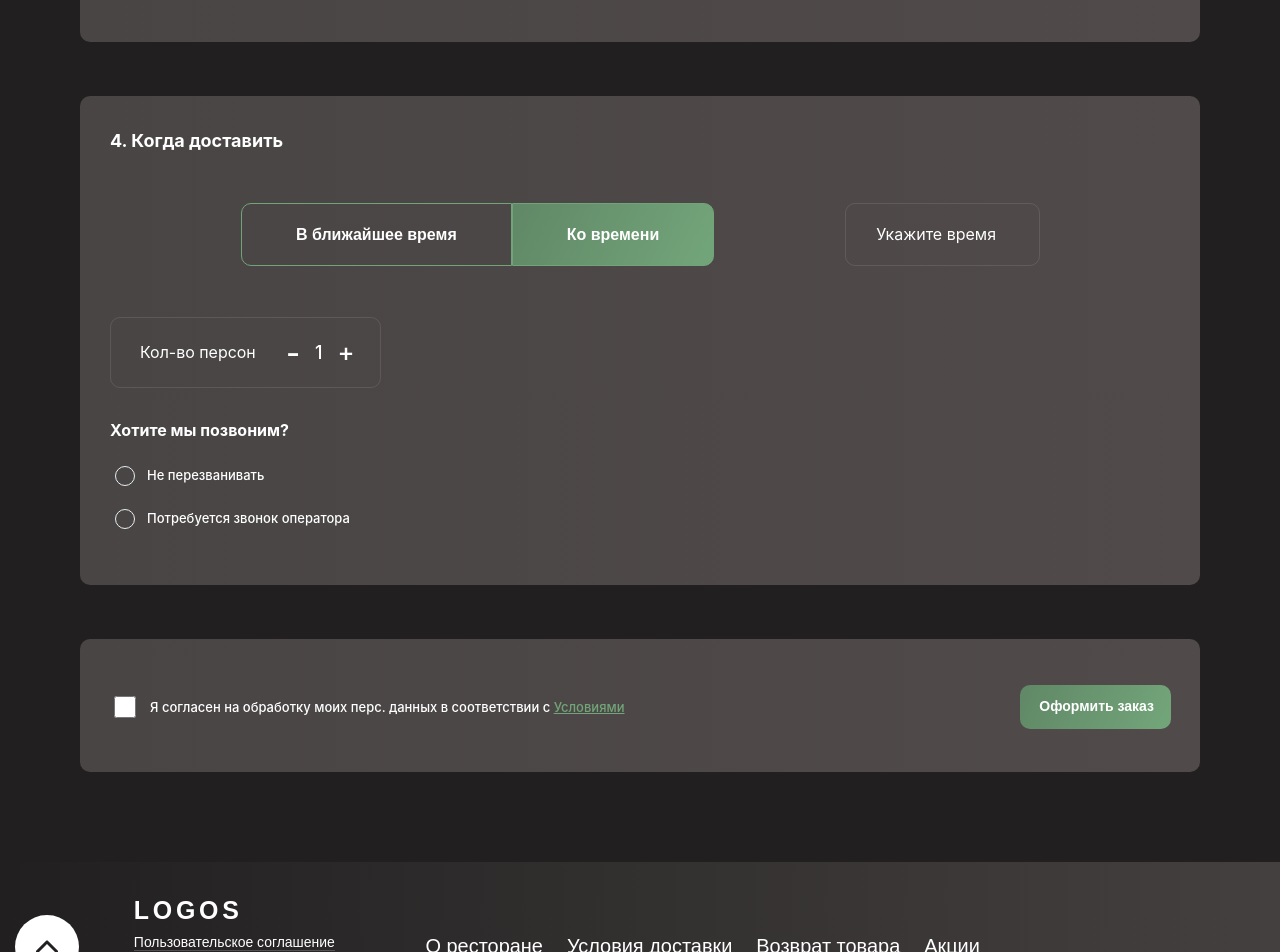
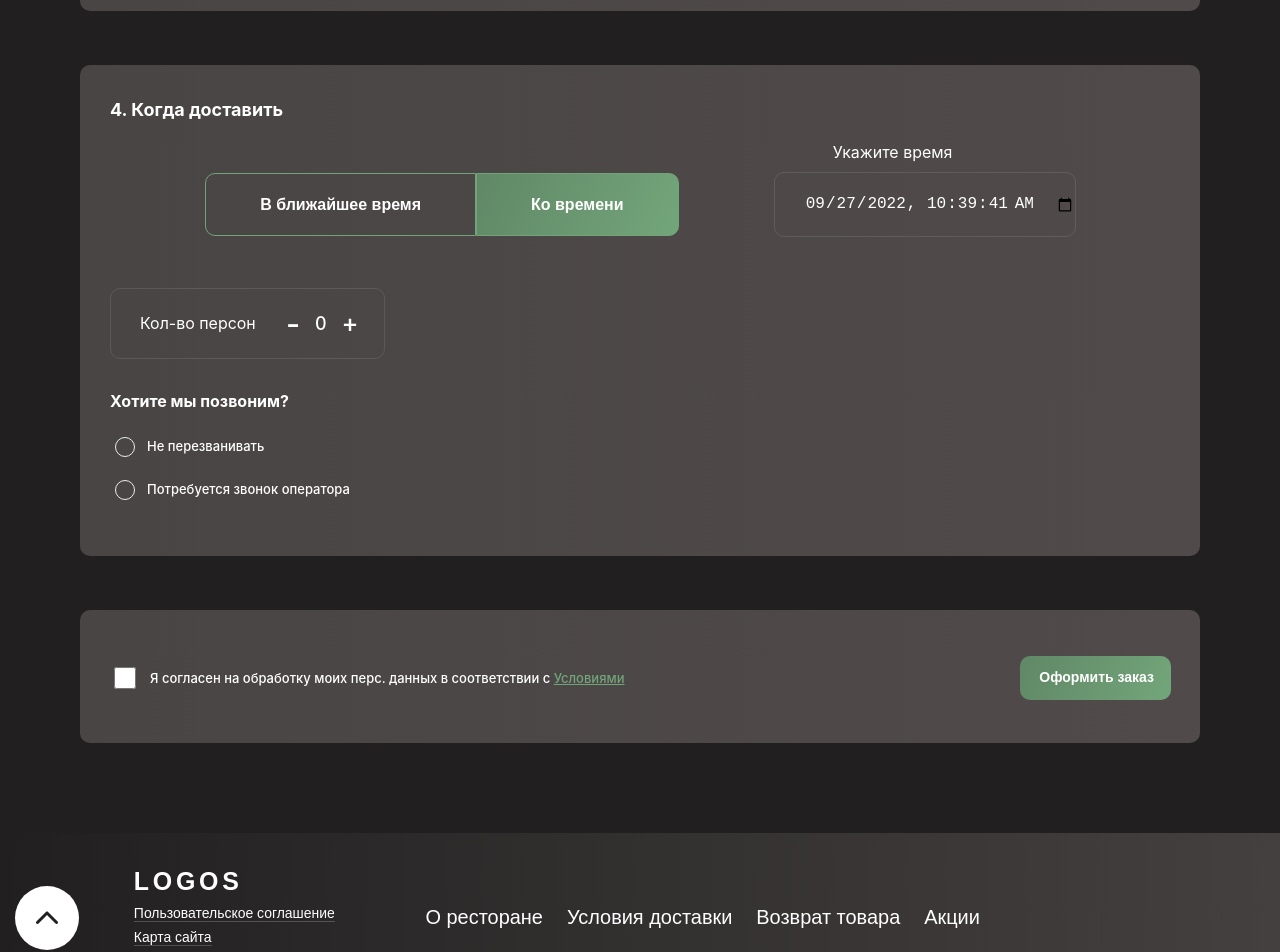
Before and after one commit to yrysNM/Food_Park, a React (Create React App) app: page /orderProcessing in a window 1280 px wide. Shown: the part 1635-2587 px from the top of the page. Built offline with nearby package versions, Linux system fonts and the light colour scheme.

Commit message:
added input type datetime

```diff
--- a/src/components/app-basket/basket-data/Basket-Order-Finish.js
+++ b/src/components/app-basket/basket-data/Basket-Order-Finish.js
@@ -1,4 +1,5 @@
 import React from "react";
+import { Link } from "react-router-dom";
 
 const BasketOrderFinish = () => {
   return (
@@ -14,7 +15,11 @@ const BasketOrderFinish = () => {
       </div>
 
       <div className="order__btn">
-        <button className="order__btn-do">Оформить заказ</button>
+        <Link to="/orderProcessing">
+          <button className="order__btn-do">
+            Оформить заказ
+          </button>
+        </Link>
       </div>
     </>
   );
--- a/src/components/app-footer/App-Footer.js
+++ b/src/components/app-footer/App-Footer.js
@@ -1,6 +1,5 @@
 import "./App-Footer.scss";
 import Arrow from "../../resurce/img/icons/arrow.svg";
-
 import React, { useEffect } from "react";
 import { Link } from "react-router-dom";
 
@@ -55,9 +54,11 @@ const AppFooter = () => {
               <a href="/" className="footer__link-nav">
                 Возврат товара
               </a>
-              <a href="/" className="footer__link-nav">
-                Акции
-              </a>
+              <Link to={"/promotion"}>
+                <span className="footer__link-nav">
+                  Акции
+                </span>
+              </Link>
             </div>
           </div>
         </div>
--- a/src/components/app-orderProcessing/AppOrderProcessing.js
+++ b/src/components/app-orderProcessing/AppOrderProcessing.js
@@ -1,5 +1,4 @@
 import { useState } from "react";
-import AppFooter from "../app-footer/App-Footer";
 import clock1 from "../../resources/icons/clock.svg";
 import "./appOrderProcessing.scss";
 
@@ -10,9 +9,19 @@ const AppOrderProcessing = () => {
         userPhone: ""
     });
 
+    const [count, setCount] = useState(0);
+
     const handleChange = (e) => {
-        let target = e.target;
+        const target = e.target;
         setDataInput(dataInput => ({ ...dataInput, [target.name]: target.value, }));
+    }
+
+    const inc = () => {
+        setCount(count => (count += 1));
+    }
+
+    const dec = () => {
+        setCount(count => count > 0 ? count -= 1 : count);
     }
 
     return (
@@ -226,16 +235,21 @@ const AppOrderProcessing = () => {
                                 <button className="btn btn-form brL">Ко времени</button>
                             </div>
 
-                            {/* TODO: change to form */}
-                            <div className="orderFood_surContainer surBlock">
-                                <div className="orderFood_surB surP">
-                                    Укажите время
+                            <form className="form">
+                                <div className="form-wrapper">
+                                    <label className="form-label">
+                                        <input
+                                            type="datetime-local"
+                                            name="timeOrder"
+                                            value={new Date().toISOString().substring(0, new Date().toISOString().length - 1)}
+                                            onChange={() => { }}
+                                            className={`form-input`} />
+                                        <span className="form-label_spanTime">
+                                            Укажите время
+                                        </span>
+                                    </label>
                                 </div>
-                            </div>
-
-                            {/* <form className="form">
-                                <div className="form-w "
-                            </form> */}
+                            </form>
                         </div>
 
                         <div className="orderFood_surContainer ft">
@@ -244,9 +258,9 @@ const AppOrderProcessing = () => {
                                     Кол-во персон
                                 </div>
                                 <div className="orderFood__count">
-                                    <span className="cDown">-</span>
-                                    <span className="cNumber">1</span>
-                                    <span className="cUp" style={{ fontSize: "15px" }}>+</span>
+                                    <span className="cDown" onClick={dec}>-</span>
+                                    <span className="cNumber">{count}</span>
+                                    <span className="cUp" style={{ fontSize: "15px" }} onClick={inc}>+</span>
                                 </div>
                             </div>
                         </div>
@@ -305,8 +319,6 @@ const AppOrderProcessing = () => {
                     </form>
                 </div>
             </div>
-
-            <AppFooter />
         </>
     );
 }
--- a/src/components/app-submenu/App-subHeader.js
+++ b/src/components/app-submenu/App-subHeader.js
@@ -11,7 +11,7 @@ const AppSubHeader = () => {
             <div className="container">
                 <div className="subheader__inner">
                     <nav className="nav">
-                        <Link to="/orderProcessing">
+                        <Link to="/">
                             <span className="nav__link active">Холодные закуски</span>
                         </Link>
                         <a href="/" className="nav__link">Горячие закуски</a>
--- a/src/components/app/App.js
+++ b/src/components/app/App.js
@@ -1,5 +1,6 @@
 import { BrowserRouter as Router, Route, Routes } from "react-router-dom";
 import AppHeader from "../app-header/AppHeader";
+import AppSubmenu from "../app-submenu/App-Submenu";
 import AppFooter from "../app-footer/App-Footer";
 import { AppBasketPage, Home, AppTermsPage, FoodCard, FoodPromotion, OrderProcessing } from "../pages";
 
@@ -9,13 +10,14 @@ const App = () => {
     <Router>
       <div className="app">
         <AppHeader />
+        <AppSubmenu />
         <Routes>
           <Route path="/food/:id" element={<FoodCard />} />
           <Route path="/promotion" element={<FoodPromotion />} />
           <Route path="/orderProcessing" element={<OrderProcessing />} />
           <Route path="/" element={<Home />} />
           <Route path="/basket" element={<AppBasketPage />} />
-          <Route path="/terms" element={<AppTermsPage />}/>
+          <Route path="/terms" element={<AppTermsPage />} />
         </Routes>
 
         <AppFooter />
--- a/src/components/pages/app-home/index.js
+++ b/src/components/pages/app-home/index.js
@@ -1,6 +1,5 @@
 import React from "react";
 import AppContact from "../../app-contact/AppContact";
-import AppSubmenu from "../../app-submenu/App-Submenu";
 import AppAbout from "../../app-about/App-About";
 import AppFoods from "../../app-foods/AppFoods";
 import data from "../../app-foods/data/data";
@@ -8,7 +7,6 @@ import data from "../../app-foods/data/data";
 const Home = () => {
   return (
     <>
-      <AppSubmenu />
       <AppFoods foodsData={data} titleHeadText={"ХОЛОДНЫЕ ЗАКУСКИ"} />
       <AppFoods foodsData={data} titleHeadText={"ГОРЯЧИЕ ЗАКУСКИ"} />
       <AppFoods foodsData={data} titleHeadText={"Мясные блюда"} />
--- a/src/styles/blocks/_form.scss
+++ b/src/styles/blocks/_form.scss
@@ -1,5 +1,4 @@
 .form {
-    margin-top: 31px;
 
     &.mt22 {
         margin-top: 22px;
@@ -156,6 +155,12 @@
                 text-decoration: underline;
             }
         }
+
+        &_spanTime {
+            position: absolute;
+            top: -2em;
+            left: 3.7em;
+        }
     }
 }
 
```
